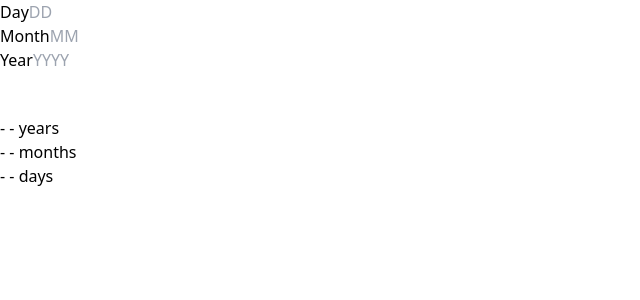
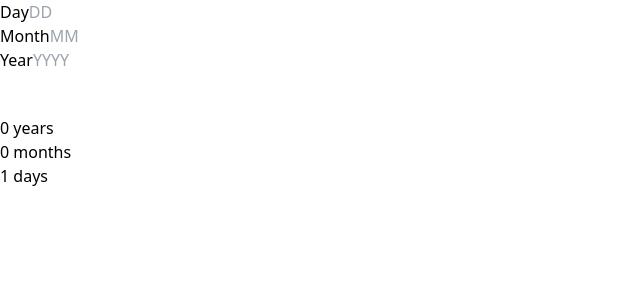
Before and after one commit to jayAEY/age-calculator, a React (Vite) app: page / in a window 1280 px wide. Shown: the top 300 px of the page, without its empty margins (0-640 px from the left). Built offline with nearby package versions, Linux system fonts and the light colour scheme.

Commit message:
continued working on date calculation.

```diff
--- a/src/App.jsx
+++ b/src/App.jsx
@@ -6,33 +6,38 @@ function App() {
   let currentYear = new Date().getFullYear();
   let currentMonth = new Date().getMonth();
   let currentDay = new Date().getDate();
-  let currentDate = new Date(currentYear, currentMonth, currentDay);
 
   let [year, setYear] = useState(currentYear);
-  let [month, setMonth] = useState(currentMonth);
+  let [month, setMonth] = useState(currentMonth + 1);
   let [day, setDay] = useState(currentDay);
 
+  let currentDate = new Date(currentYear, currentMonth, currentDay);
   let inputDate = new Date(`${year},${month},${day}`);
 
-  let result = currentDate - inputDate;
-  // result = result / 1000;
-  // let resultYears = result / 31556952;
-  // let resultMonths;
-  // let resultSeconds;
-  let resultDays = Math.floor(result / 1000 / 60 / 60 / 24);
+  let result = new Date(currentDate - inputDate);
+  // console.log(currentDate, inputDate);
 
-  // let resultDays = Math.floor((result)/1000)
+  // milliseconds > seconds > minutes > hours > days
+  // let resultDays = Math.floor(result / 1000 / 60 / 60 / 24);
+  let [returnYear, setReturnYear] = useState("- - ");
+  let [returnMonth, setReturnMonth] = useState("- - ");
+  let [returnDay, setReturnDay] = useState("- - ");
 
   useEffect(() => {
     inputDate = new Date(`${year},${month},${day}`);
-    // console.log(resultYears, resultMonths, resultSeconds);
-    console.log(resultDays);
+    setReturnYear(result.getFullYear() - 1970);
+    setReturnMonth(result.getMonth());
+    setReturnDay(result.getDate());
+    // console.log(inputDate);
+    // setReturnYear(Math.floor(resultDays / 365.25));
+    // console.log(Math.floor(resultDays / 365.25));
+
+    // console.log(Math.floor(resultDays - returnYear * 365.25));
+
+    // setReturnYear(resultDays / 365.25);
+
+    // console.log(returnYear);
   }, [year, month, day]);
-  //   let year =
-  //   let month
-  // let day
-  // let inputDate = new Date(year, month, day);
-  // console.log(currentDate, inputDate, year, month, day);
 
   return (
     <main className="min-w-svw min-h-svh flex justify-center items-center font-poppins bg-[--light-grey]">
@@ -69,7 +74,7 @@ function App() {
               placeholder="MM"
               className="w-[85px] h-11 p-2 text-black font-extrabold border-[--light-grey] border-2 rounded-md"
               onChange={(e) => {
-                setMonth(e.target.value - 1);
+                setMonth(e.target.value);
               }}
             />
           </div>
@@ -101,16 +106,13 @@ function App() {
         </div>
         <div className="-mt-10">
           <h1 className="text-[3.2rem] tracking-tight -mb-5 italic font-[800]">
-            <span className="text-[--purple]">- - </span>
-            years
+            <span className="text-[--purple]">{returnYear}</span> years
           </h1>
           <h1 className="text-[3.2rem] tracking-tight -mb-5 italic font-[800]">
-            <span className="text-[--purple]">- - </span>
-            months
+            <span className="text-[--purple]">{returnMonth}</span> months
           </h1>
           <h1 className="text-[3.2rem] tracking-tight italic font-[800]">
-            <span className="text-[--purple]">- - </span>
-            days
+            <span className="text-[--purple]">{returnDay}</span> days
           </h1>
         </div>
       </div>
```
